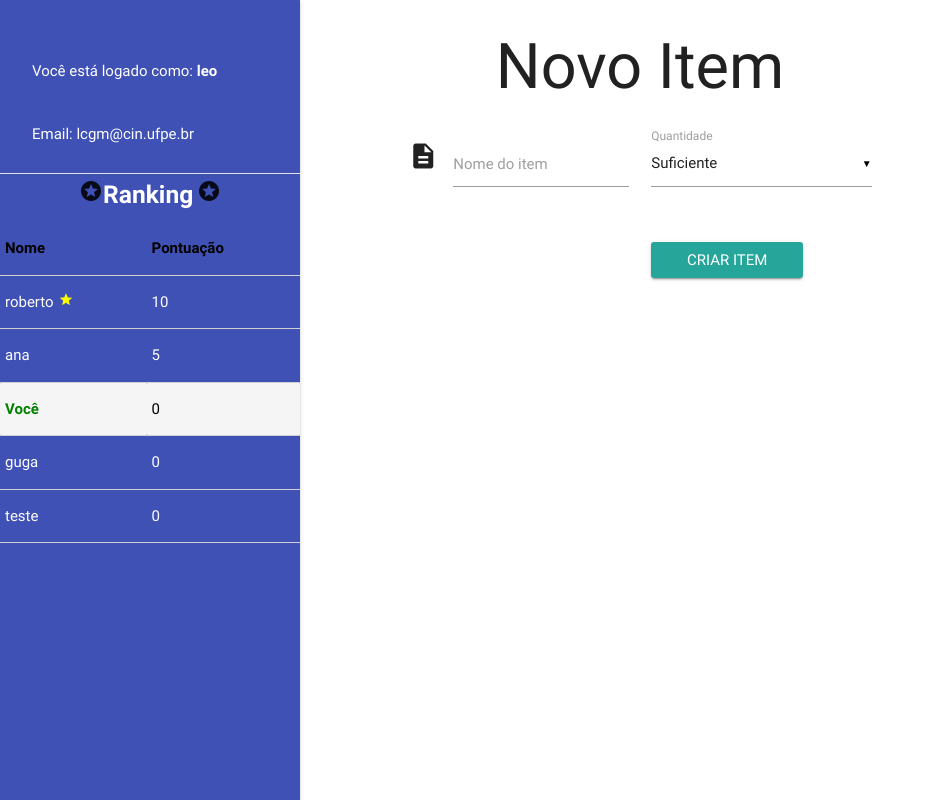
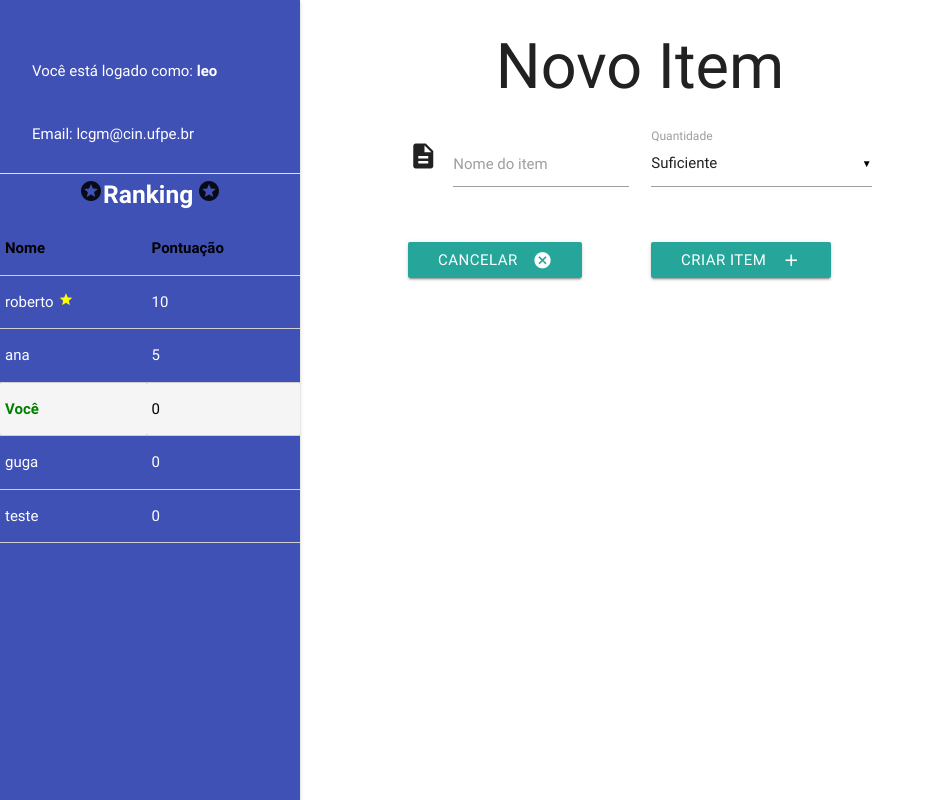
Before and after one commit to pauloborba/estoque, a Django app: a page that uses manager/templates/new_item.html in a window 1280 px wide. Shown: the whole page, without its empty margins (0-935 px from the left). Run offline with Django 3.2, Linux system fonts and the light colour scheme; a user stored in the database is signed in; data comes from the database, SQL or seed files in the repository; parts of the project's set-up code (start-up, migrations or seed data) failed here and were passed over.

Commit message:
Back button on create Item

```diff
--- a/manager/templates/new_item.html
+++ b/manager/templates/new_item.html
@@ -26,7 +26,11 @@
     </div>
     <div class="row">
       <div class="right input-field col s6">
-        <input id="newItemForm" onclick="validate_new_item();" value="Criar item" type="button" class="waves-effect waves-light btn">
+        <button id="newItemForm" onclick="validate_new_item();" type="button" class="waves-effect waves-light btn">
+        <i class="material-icons right">add</i>Criar item</button>
+      </div>
+      <div class="right input-field col s6">
+        <a href="{% url 'home' %}" type="button" class="waves-effect waves-light btn"><i class="material-icons right">cancel</i>Cancelar</a>
       </div>
     </div>
   </form>
```
